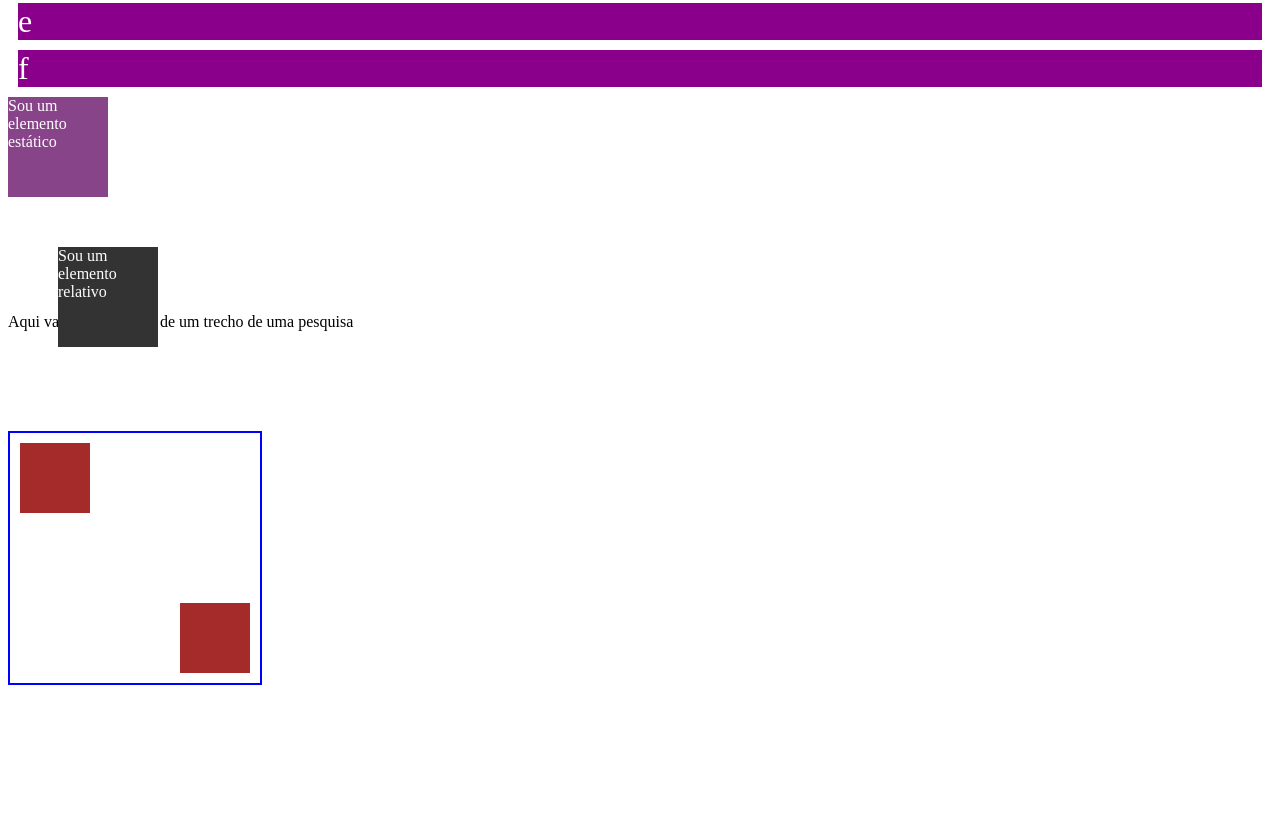
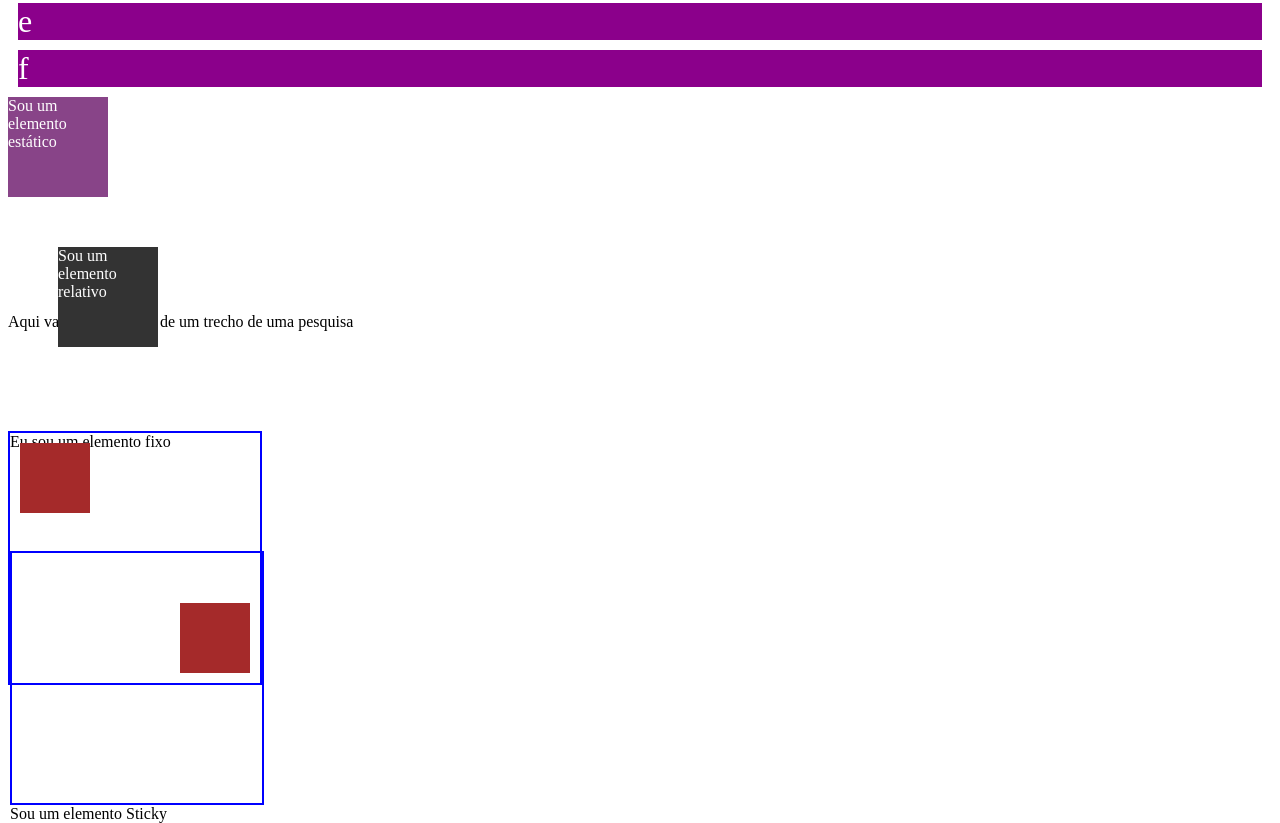
Before and after one commit to souzafe13/HTML_CSS_TODAS_AS_AULAS, a plain HTML site: page VS ORGANIZADOS/CSS - UC 15 - ANA/Texto Display Position/index.html in a window 1280 px wide. Shown: the part 3205-4028 px from the top of the page. Before the commit the page ends 3898 px from the top, so only its background shows below. Drawn offline with Linux system fonts and the light colour scheme; a web font is replaced by a local one.

Commit message:
"CSS e HTML"

```diff
--- a/VS ORGANIZADOS/CSS - UC 15 - ANA/Texto Display Position/index.html
+++ b/VS ORGANIZADOS/CSS - UC 15 - ANA/Texto Display Position/index.html
@@ -146,7 +146,37 @@
 
     <div class="bloco-absoluto-2"></div>
 
+<!-- Posição Fixada -->
 
+    <div class="bloco-fixado">
+
+        <span>Eu sou um elemento fixo</span>
+
+    </div>
+
+
+
+    <!-- Z-Index  -->
+
+    <div class="bloco-relativo">
+
+        <div class="bloco-absoluto-5"></div>
+
+        <div class="bloco-absoluto-6"></div>
+
+        <div class="bloco-absoluto-7"></div>
+
+    </div>
+
+
+
+<!-- Posição Sticky -->
+
+    <div class="sticky">
+
+        <span>Sou um elemento Sticky</span>
+
+    </div>
 
 </body>
 </html>
```
